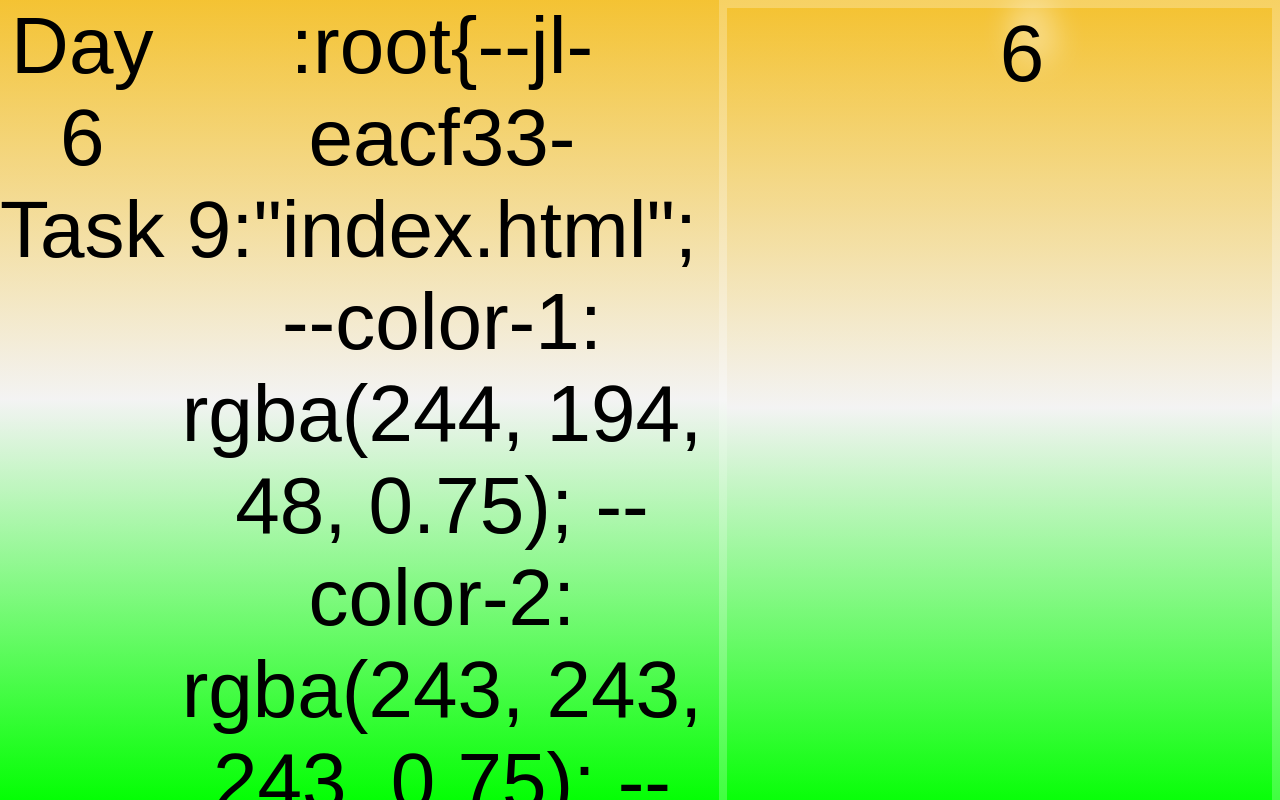
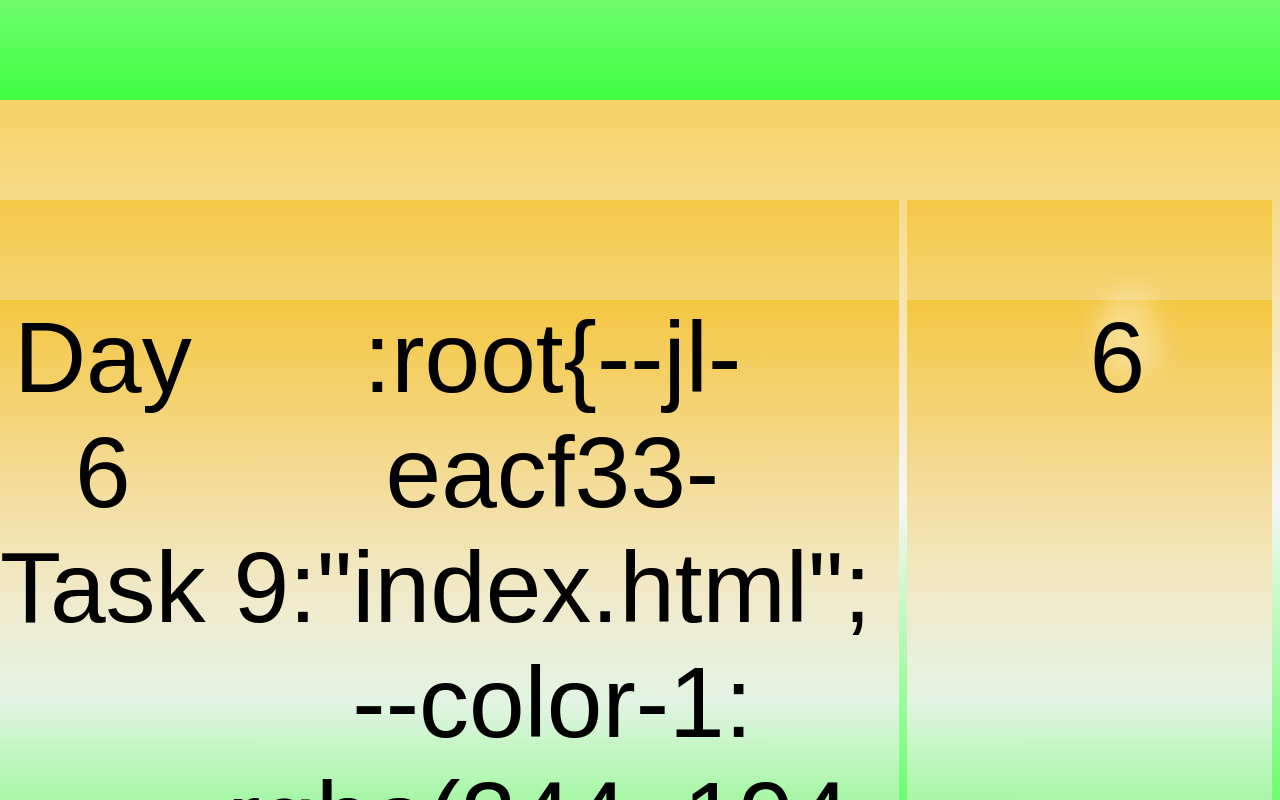
Before and after one commit to DHAMOTHARANJ/Day-16-task, a plain HTML site: page index.html in a window 1280 px wide. Shown: the top 800 px of the page. Drawn offline with Linux system fonts and the light colour scheme.

Commit message:
Update index.html

```diff
--- a/index.html
+++ b/index.html
@@ -16,9 +16,10 @@
           width: 100%;
           height: 100%;
           font-family: Arial, Helvetica, sans-serif;
-          font-size: 80px;
+          font-size: 100px;
           display: flex;
           text-align: center;
+          margin-top: 100px;
           text-shadow: 0 0 0 #33333333;
 
           /* background: linear-gradient(
```
